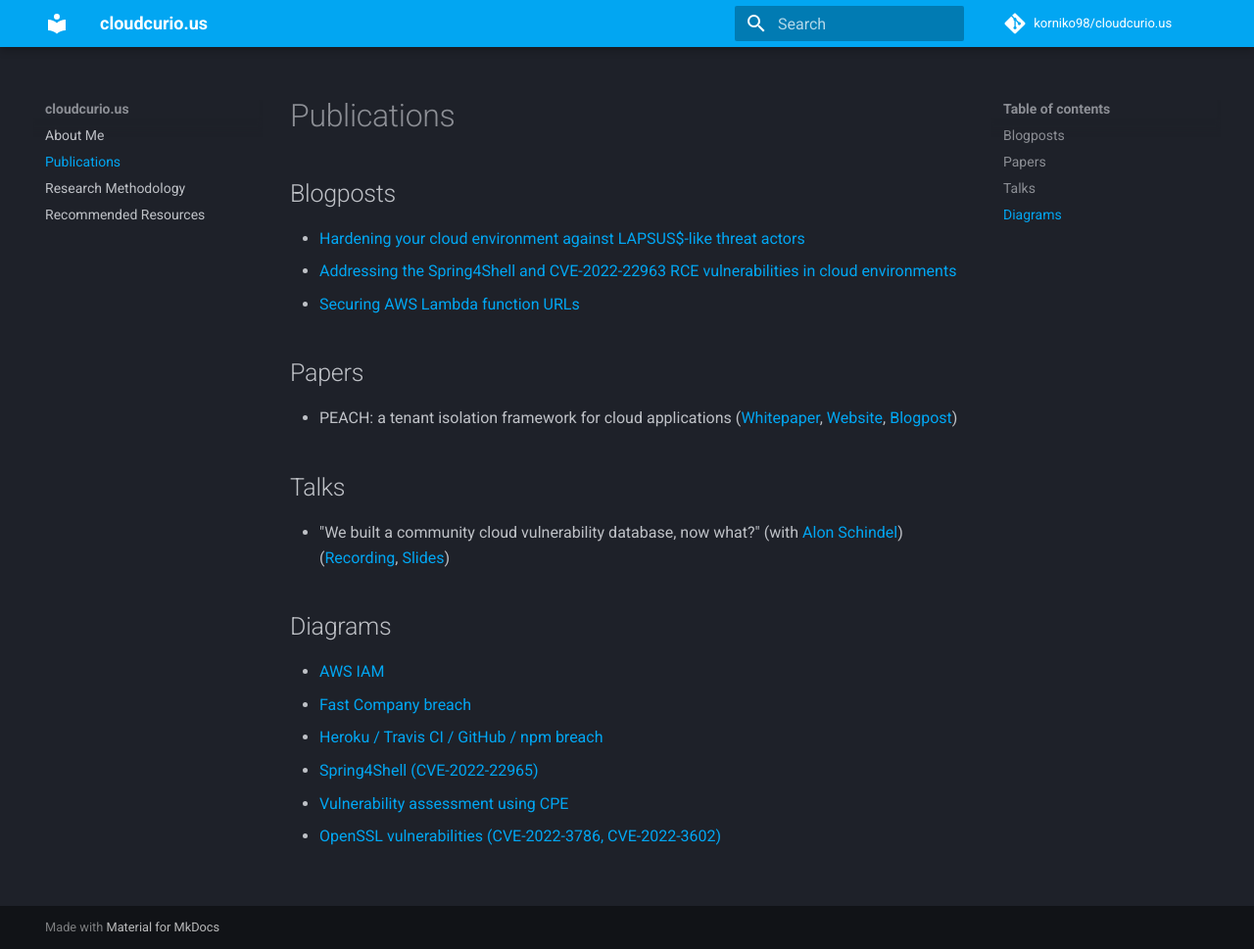
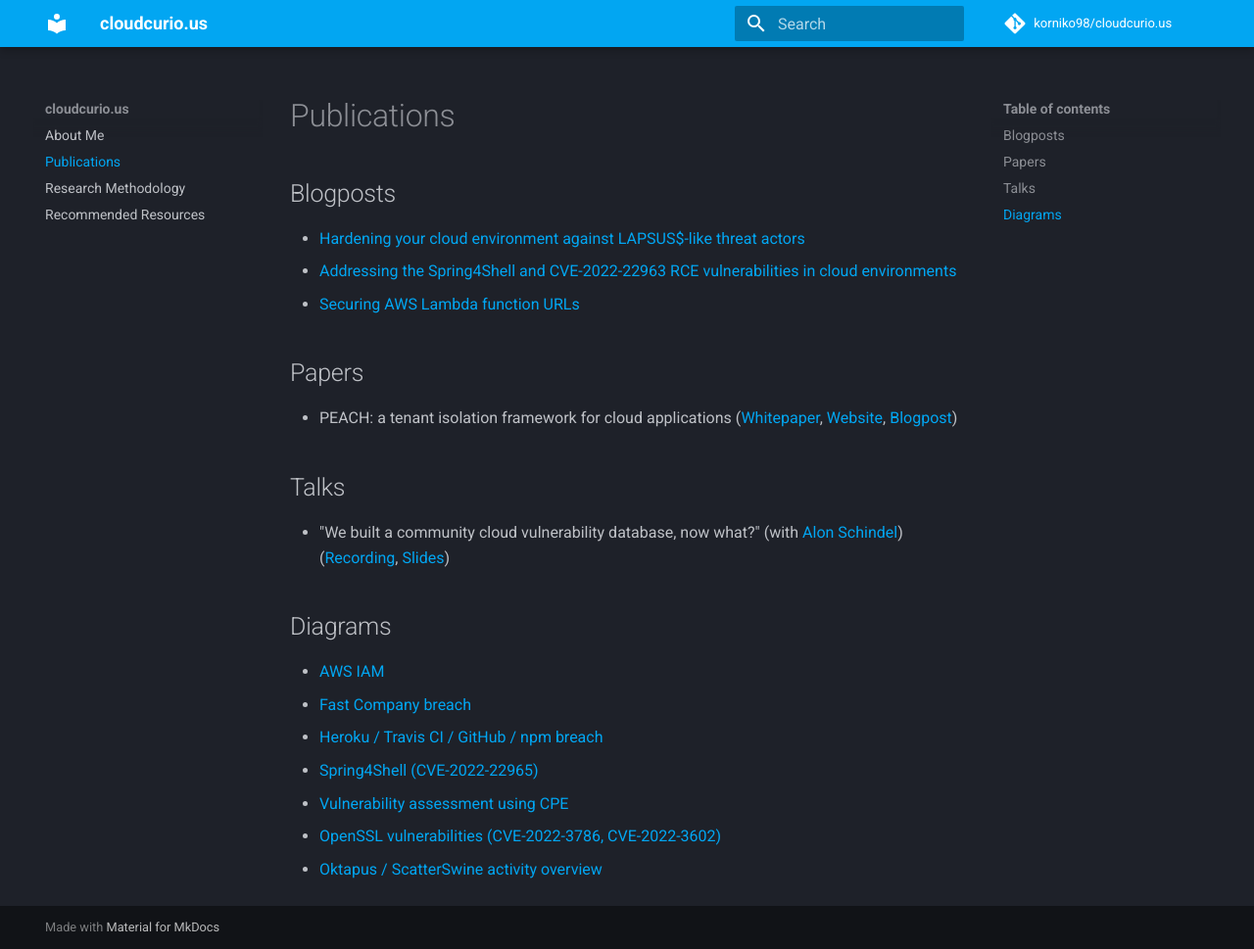
Before and after one commit to korniko98/cloudcurio.us, an MkDocs documentation site: the page built from docs/publications.md, in a window 1280 px wide and 969 px high. Shown: the whole window at 98% size. Built offline with MkDocs 1.6.1 and Material for MkDocs 9.7.7, drawn with Linux system fonts in a browser that asks for light colours; comment, search, counter and statistics services are not loaded.

Commit message:
Update publications.md

```diff
--- a/docs/publications.md
+++ b/docs/publications.md
@@ -18,3 +18,4 @@
 * [Spring4Shell (CVE-2022-22965)](https://twitter.com/AmitaiCo/status/1512288768602120194/photo/1)
 * [Vulnerability assessment using CPE](https://twitter.com/AmitaiCo/status/1529063489452625920/photo/1)
 * [OpenSSL vulnerabilities (CVE-2022-3786, CVE-2022-3602)](https://twitter.com/AmitaiCo/status/1587450244195045376/photo/1)
+* [Oktapus / ScatterSwine activity overview](https://twitter.com/AmitaiCo/status/1563952802040274945/photo/1)
```
